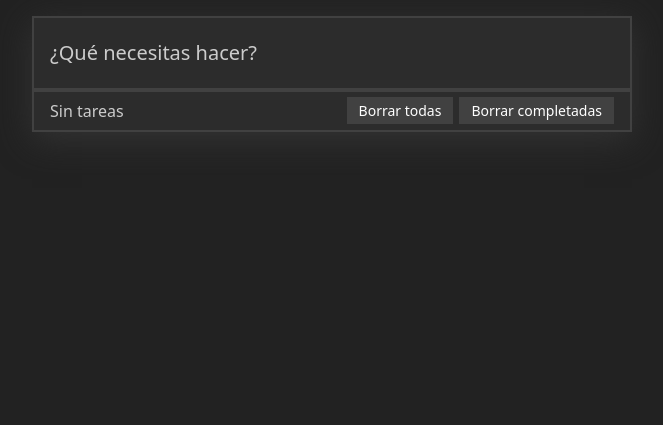
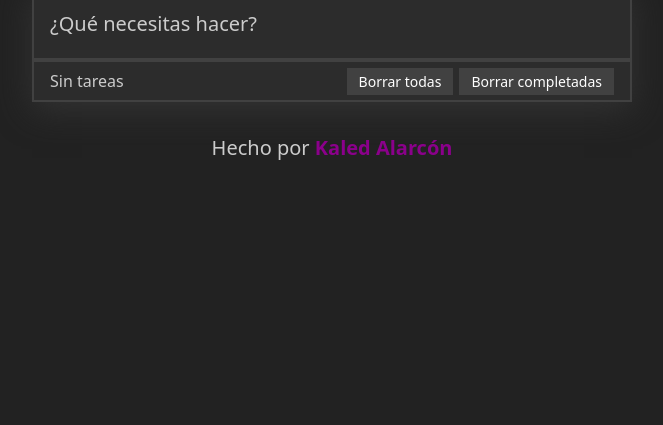
Before and after one commit to Kaled-Alarcon/todo-app, a website built with Vite: page index.html in a window 1280 px wide. Shown: the part 375-800 px from the top of the page, without its empty margins (308-971 px from the left). Built offline with nearby package versions, Linux system fonts and the light colour scheme.

Commit message:
add: author label

```diff
--- a/src/todo-container.html
+++ b/src/todo-container.html
@@ -30,3 +30,7 @@
       </div>
    </div>
 </div>
+
+<span style="font-size: 20px; color: #ccc"
+   >Hecho por <span style="font-weight: 700; color: darkmagenta">Kaled Alarcón</span></span
+>
```
